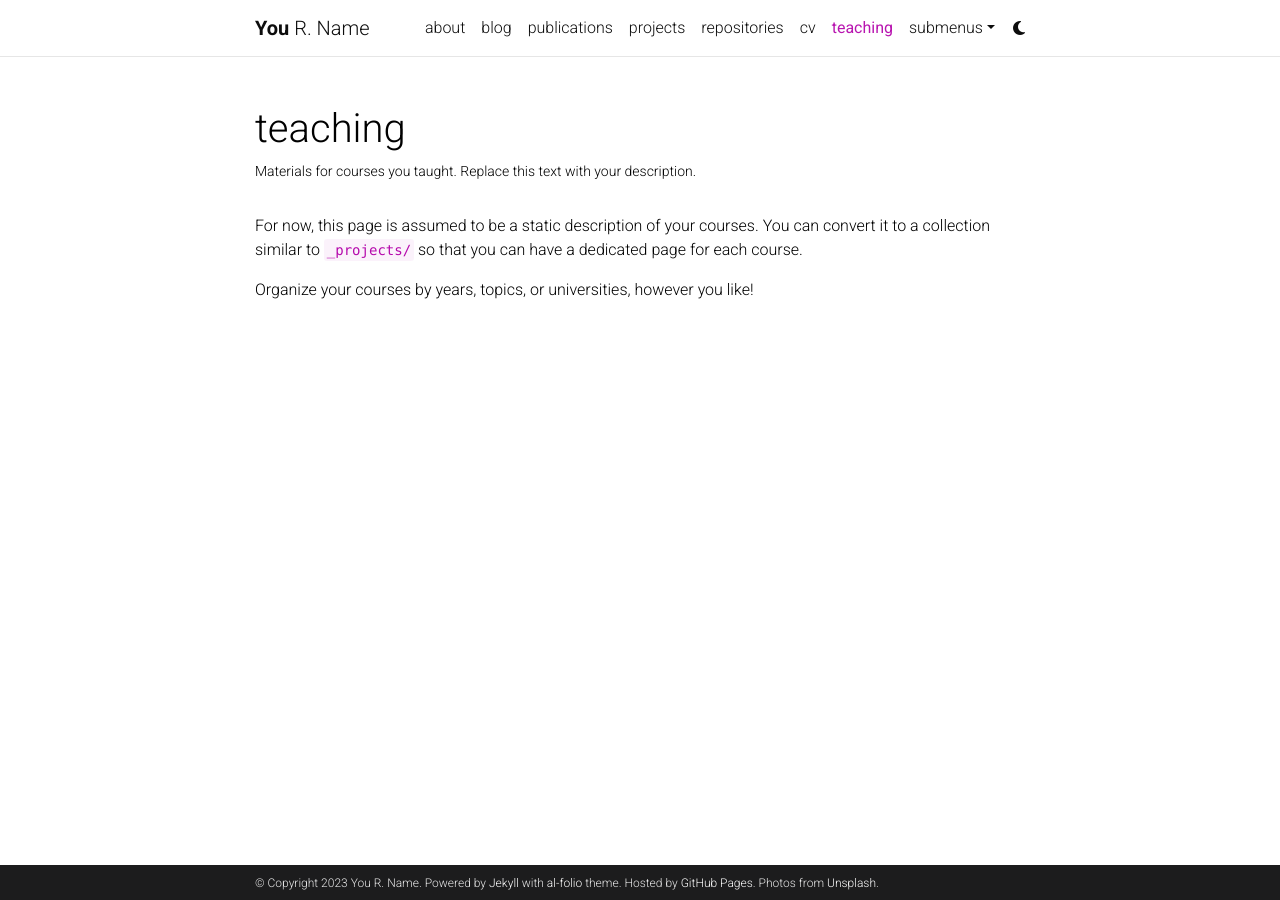
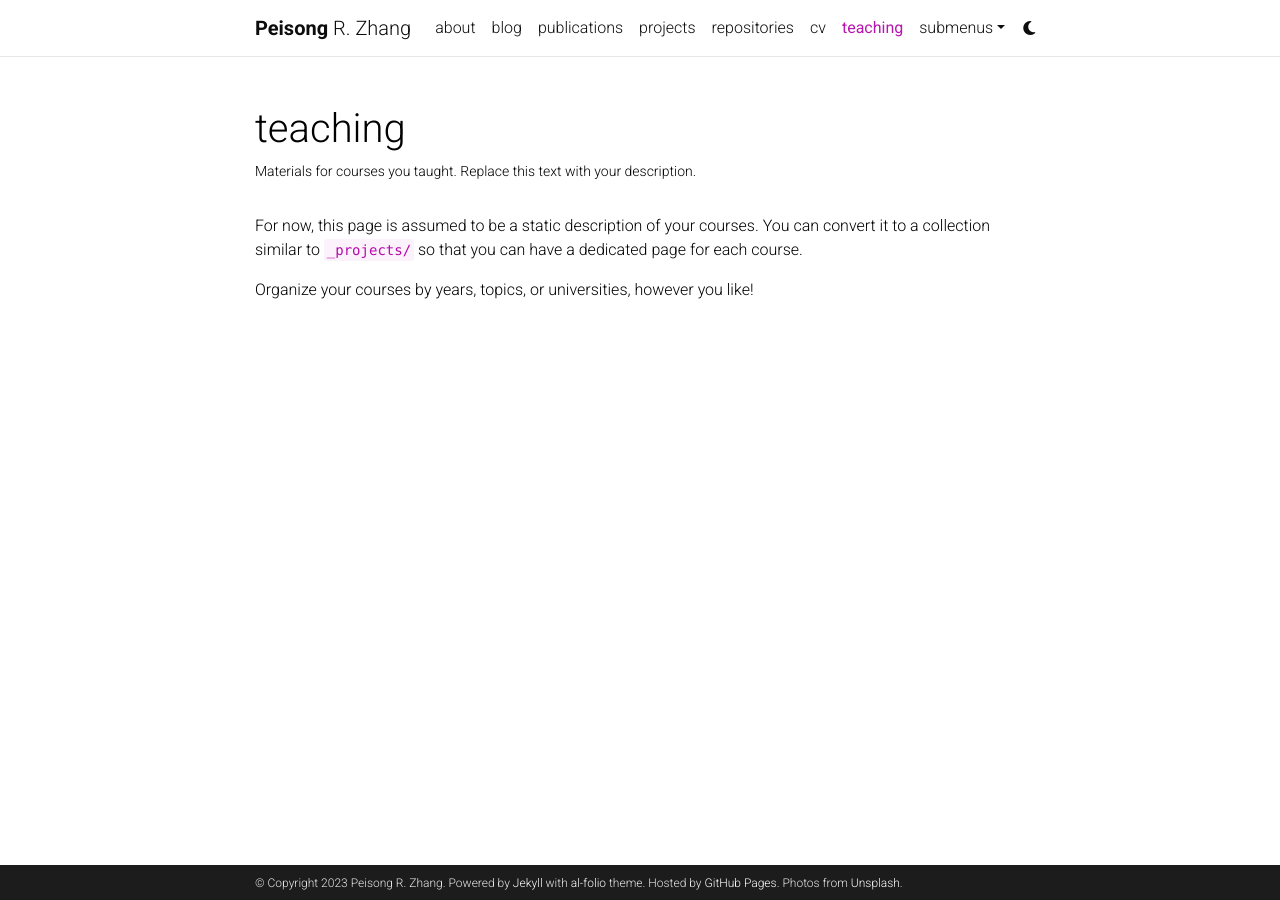
Before and after one commit to peisong-zhang/peisong-zhang.github.io, a Jekyll site: the page built from _pages/teaching.md, in a window 1280 px wide. Built offline with Jekyll 4.4.1, drawn with Linux system fonts in a browser that asks for light colours; comment, search, counter and statistics services are not loaded; a style sheet for code colours, icons or effects is not loaded.

Commit message:
Updated changes to environment

```diff
--- a/_config.yml
+++ b/_config.yml
@@ -3,10 +3,10 @@
 # -----------------------------------------------------------------------------
 
 title: blank # the website title (if blank, full name will be used instead)
-first_name: You
+first_name: Peisong
 middle_name: R.
-last_name: Name
-email: you@example.com
+last_name: Zhang
+email: pencil007123@gmail.com
 description: > # the ">" symbol means to ignore newlines until "footer_text:"
   A simple, whitespace theme for academics. Based on [*folio](https://github.com/bogoli/-folio) design.
 footer_text: >
@@ -18,8 +18,8 @@
 lang: en # the language of your site (for example: en, fr, cn, ru, etc.)
 icon: ⚛️  # the emoji used as the favicon (alternatively, provide image name in /assets/img/)
 
-url: https://alshedivat.github.io # the base hostname & protocol for your site
-baseurl: /al-folio # the subpath of your site, e.g. /blog/
+url: https://peisong-zhang.github.io # the base hostname & protocol for your site
+baseurl:  # the subpath of your site, e.g. /blog/
 last_updated: false # set to true if you want to display last updated in the footer
 impressum_path:  # set to path to include impressum link in the footer, use the same path as permalink in a page, helps to conform with EU GDPR
 
@@ -159,9 +159,9 @@
 # External sources.
 # If you have blog posts published on medium.com or other external sources,
 # you can display them in your blog by adding a link to the RSS feed.
-external_sources:
-  - name: medium.com
-    rss_url: https://medium.com/@al-folio/feed
+#external_sources:
+#  - name: medium.com
+#    rss_url: https://medium.com/@al-folio/feed
 
 # -----------------------------------------------------------------------------
 # Collections
@@ -328,7 +328,7 @@
 # -----------------------------------------------------------------------------
 
 imagemagick:
-  enabled: true # enables responsive images for your site (recommended, see https://github.com/alshedivat/al-folio/issues/537)
+  enabled: false # enables responsive images for your site (recommended, see https://github.com/alshedivat/al-folio/issues/537)
   widths:
     - 480
     - 800
```
